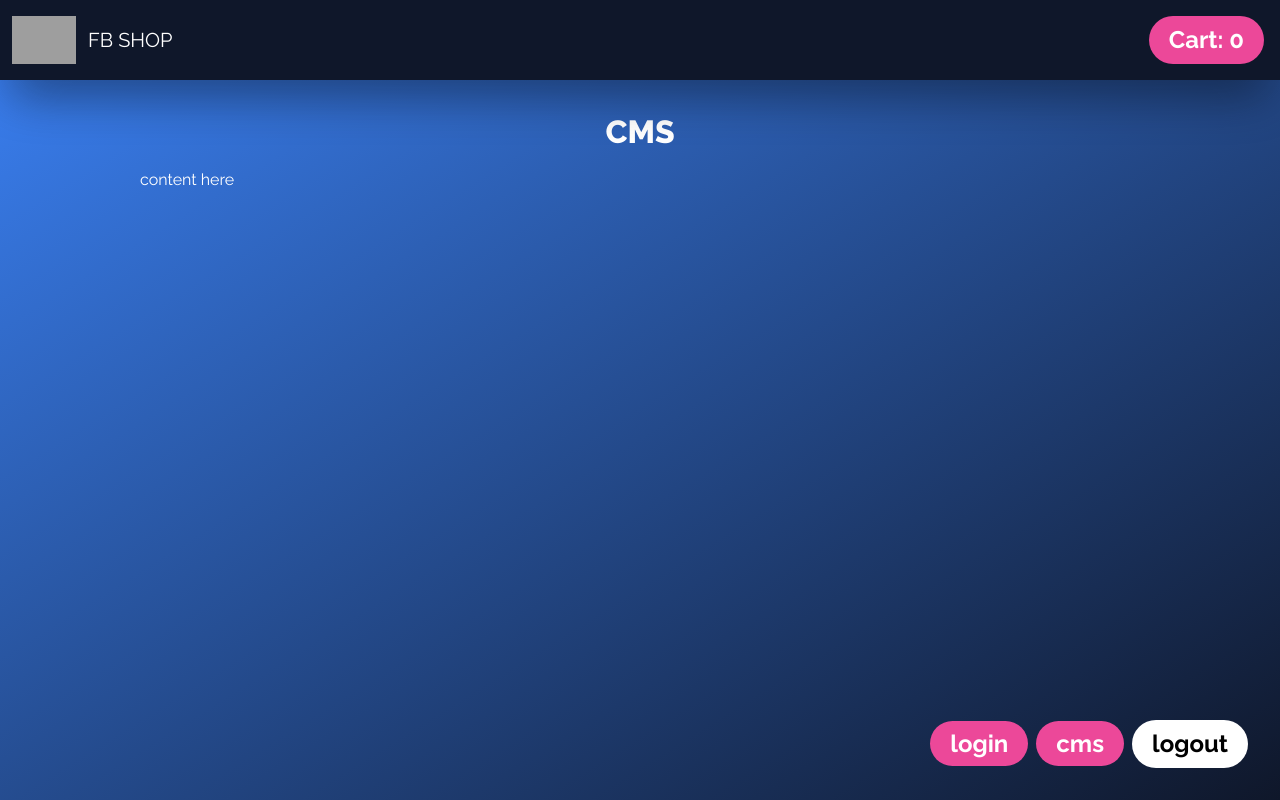
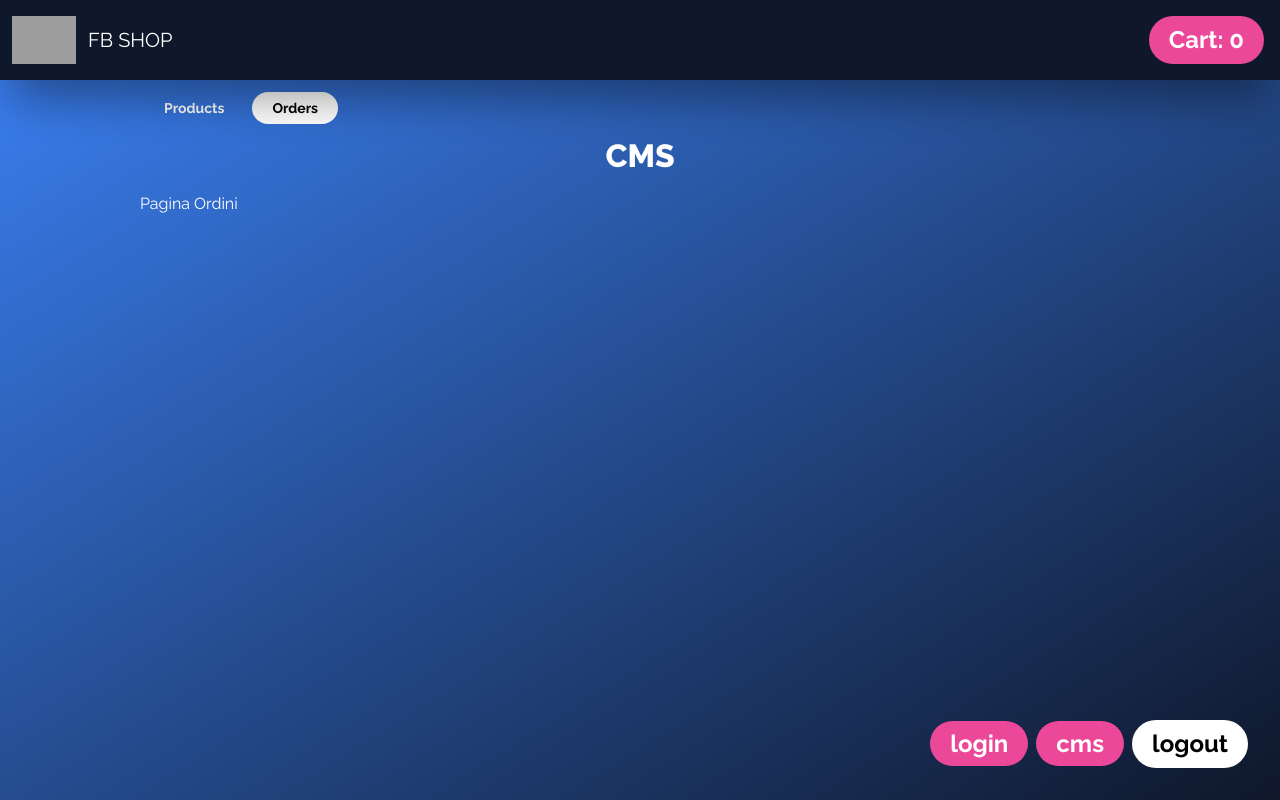
Before and after one commit to EdoardoFerrini/my-shop, a React (Vite) app: page /cms/orders in a window 1280 px wide. Built offline with nearby package versions, Linux system fonts and the light colour scheme; grey boxes are pictures that could not be loaded; a web font is replaced by a local one.

Commit message:
Nested Routes e Navigazione Secondaria

```diff
--- a/src/pages/cms/CMSPage.tsx
+++ b/src/pages/cms/CMSPage.tsx
@@ -1,8 +1,20 @@
+import { NavLink, Outlet } from "react-router-dom";
+
+const isActive = (obj: { isActive: boolean }) => {
+  return obj.isActive ? "btn primary" : "btn";
+};
+
 export function CMSPage() {
   return (
     <div>
-      <h1 className="title">CMS</h1>
-      content here
+      <NavLink to="/cms/products" className={isActive}>
+        Products
+      </NavLink>
+      <NavLink to="/cms/orders" className={isActive}>
+        Orders
+      </NavLink>
+
+      <Outlet />
     </div>
   );
 }
--- a/src/pages/cms/orders/CMSOrdersPage.tsx
+++ b/src/pages/cms/orders/CMSOrdersPage.tsx
@@ -1,3 +1,8 @@
 export function CMSOrdersPage() {
-  return <div>CMS Orders</div>;
+  return (
+    <div>
+      <h1 className="title">CMS</h1>
+      Pagina Ordini
+    </div>
+  );
 }
--- a/src/pages/cms/products/CMSProductsPage.tsx
+++ b/src/pages/cms/products/CMSProductsPage.tsx
@@ -2,7 +2,7 @@ export function CMSProductsPage() {
   return (
     <div>
       <h1 className="title">CMS</h1>
-      content here
+      Pagina Prodotti
     </div>
   );
 }
```
